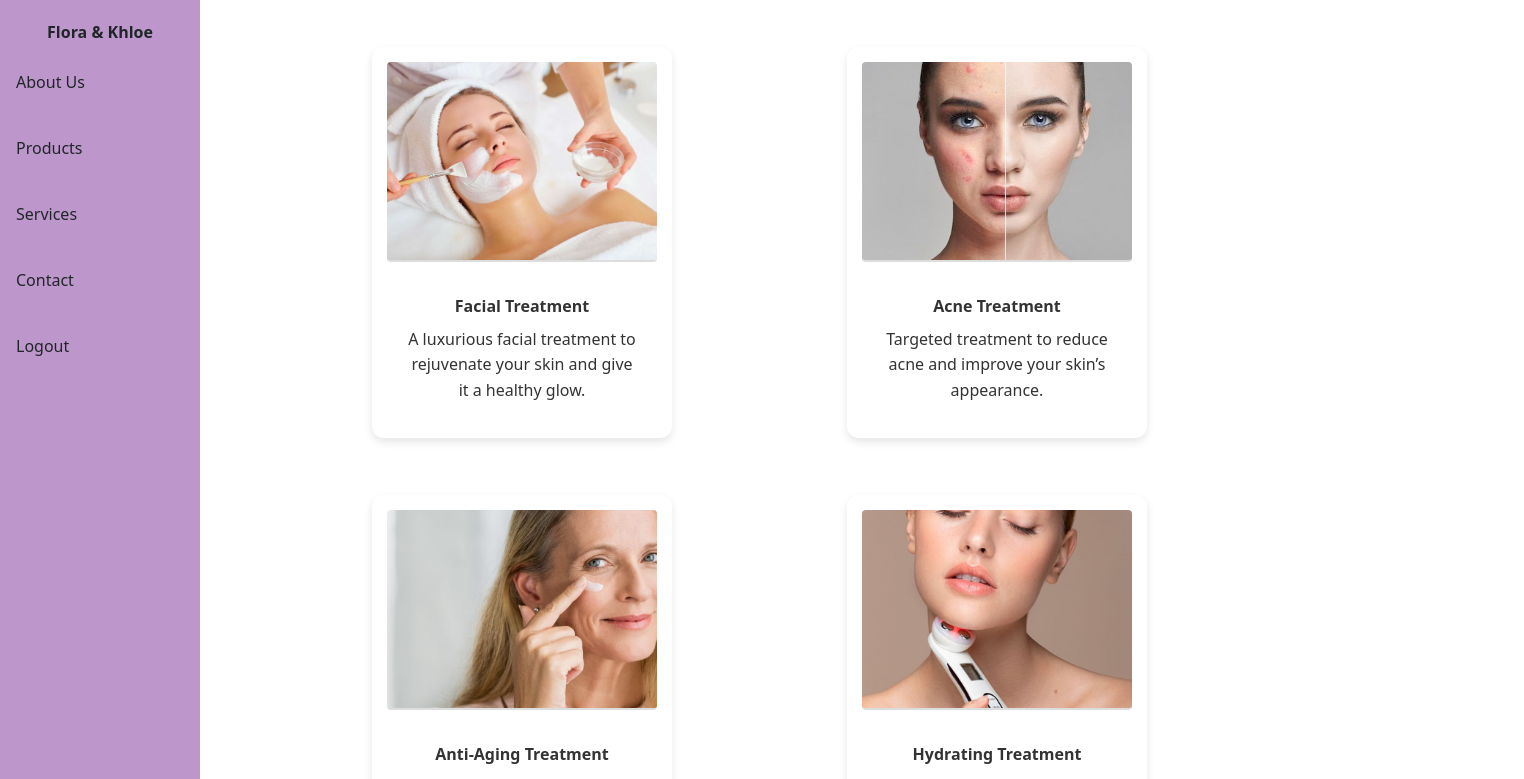
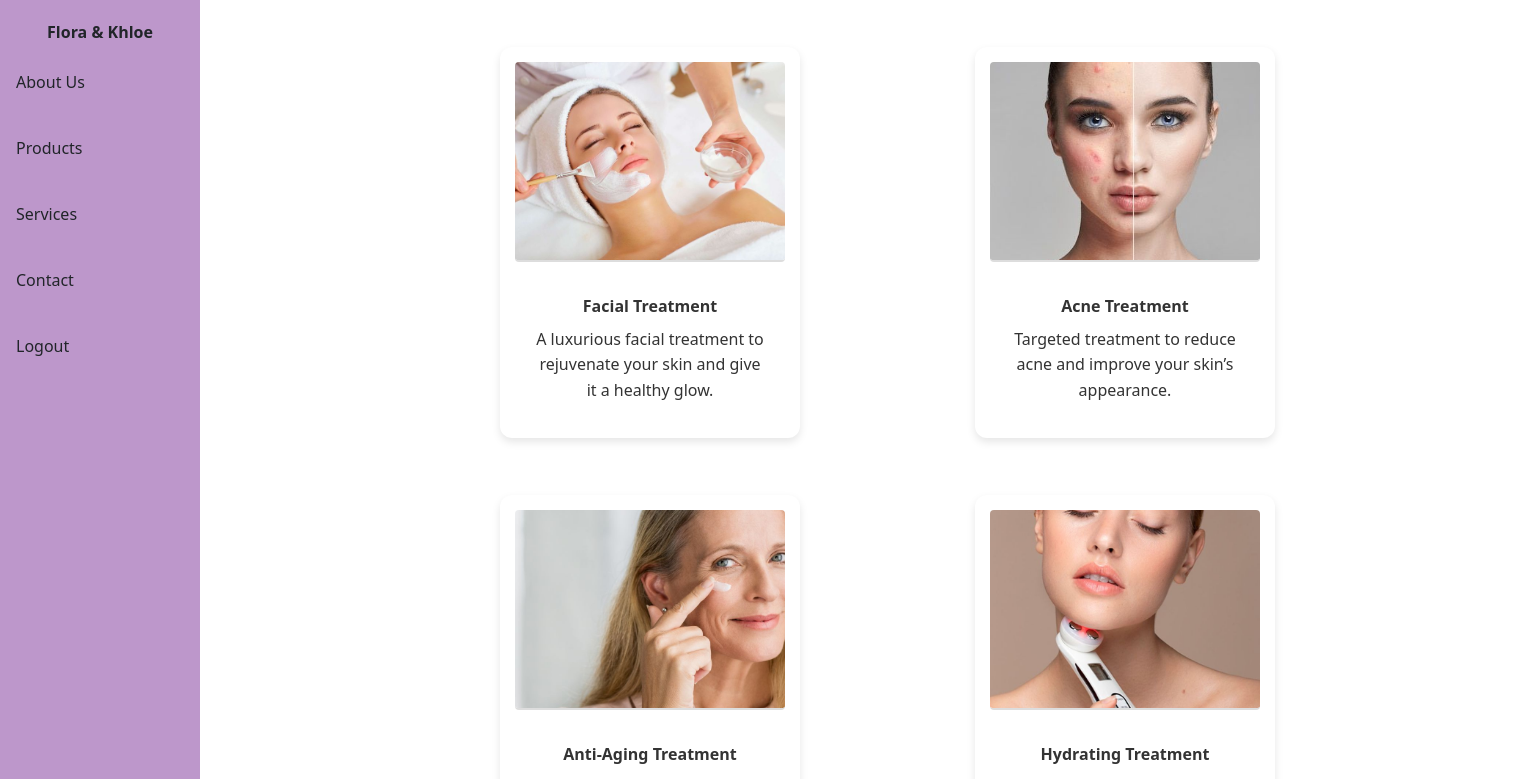
Before and after one commit to chandiniratho/layout, a React (Create React App) app: page /services in a window 1280 px wide. Shown: the top 779 px of the page, 1524 px wide, since content can reach past the window. Built offline with nearby package versions, Linux system fonts and the light colour scheme.

Commit message:
Update Services.css

```diff
--- a/src/components/Services.css
+++ b/src/components/Services.css
@@ -2,7 +2,7 @@
 /* General container styling */
 .container {
   margin-top: 3%;
-  margin-left: 20%;
+  margin-left: 30%;
 
 }
 
```
